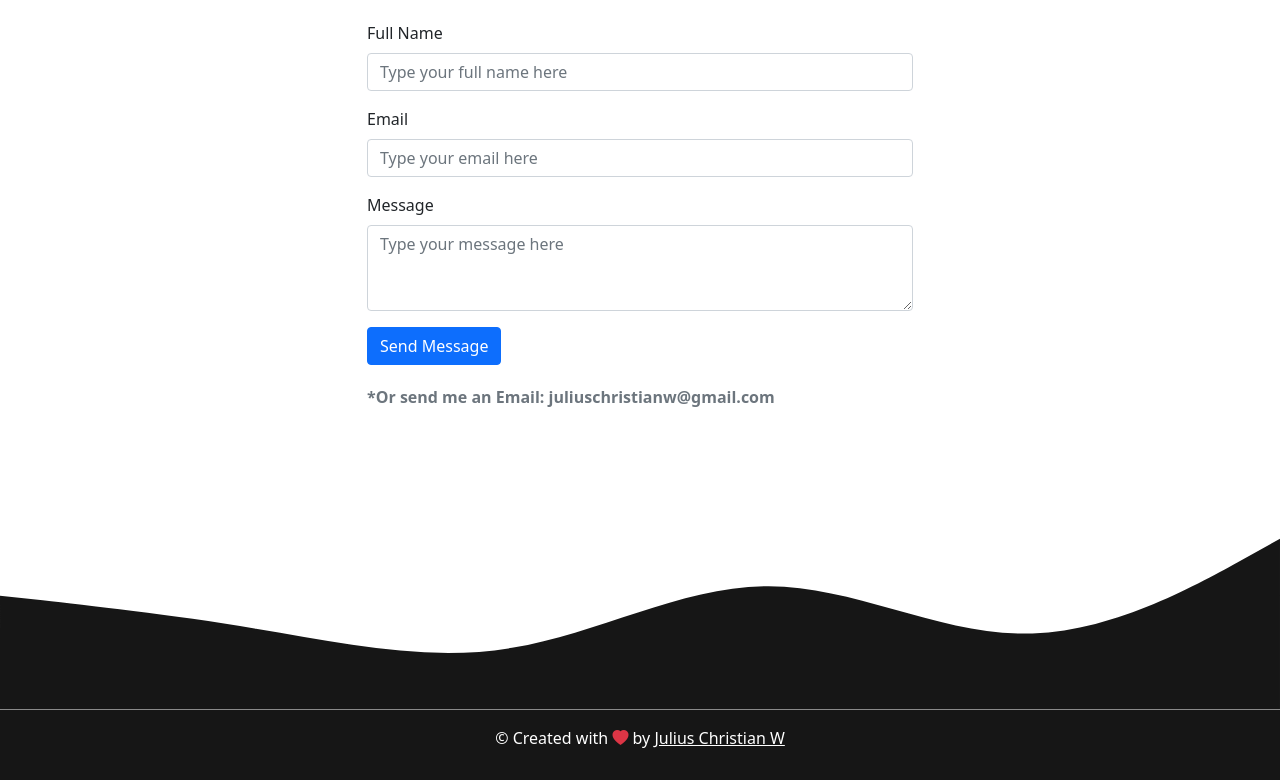
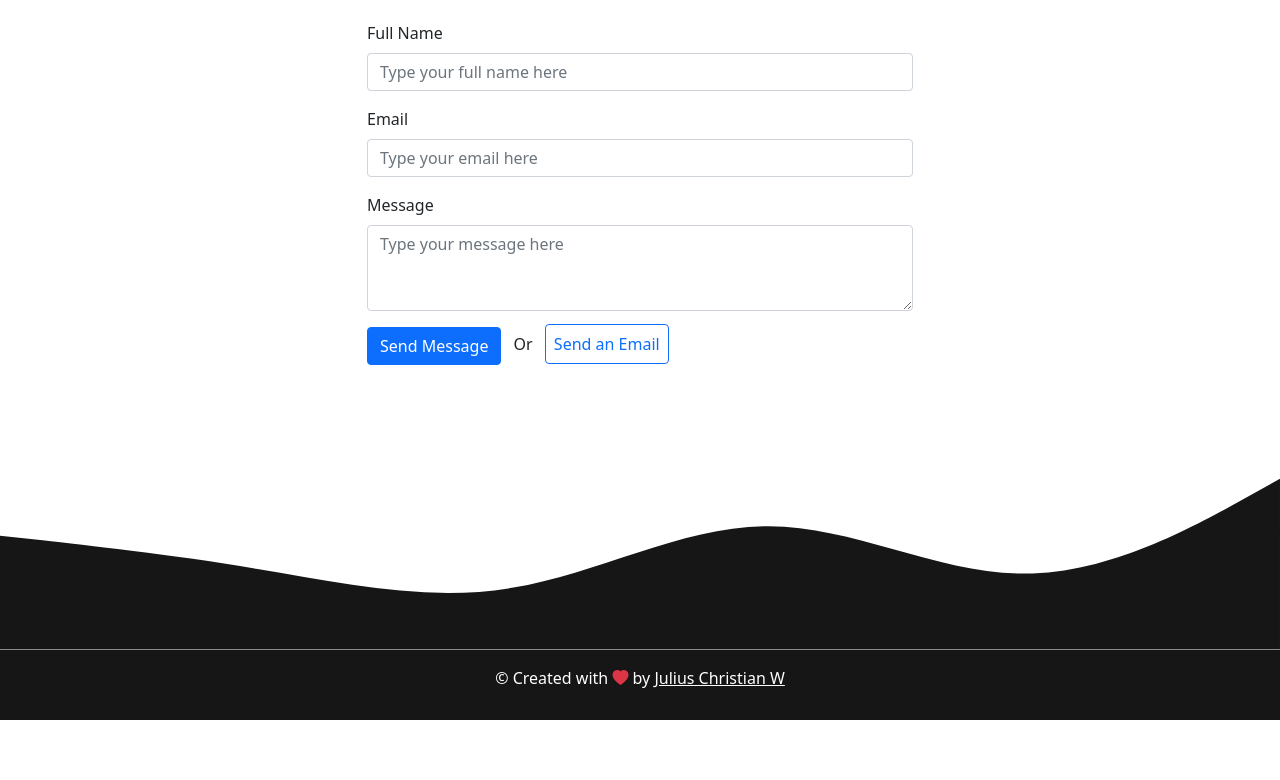
Before and after one commit to juliuschristianw/juliuschristianw.github-io, a plain HTML site: page index.html in a window 1280 px wide. Shown: the part 2118-2898 px from the top of the page. After the commit the page ends 2838 px from the top, so only its background shows below. Drawn offline with nearby package versions, Linux system fonts and the light colour scheme.

Commit message:
Nambah send email

```diff
--- a/index.html
+++ b/index.html
@@ -174,7 +174,11 @@
 
               <button type="submit" class="btn btn-primary btn-send">Send Message</button>
 
-              <p class="text-muted">*Or send me an Email: juliuschristianw@gmail.com</p>
+              <span class="mx-2">Or</span>
+
+              <a href="mailto:juliuschristianw@gmail.com?subject=Job Offers" target="_blank" class="p-2 rounded">Send an Email</a>
+
+
 
               <button class="btn btn-primary btn-loading d-none" type="button" disabled>
                 <span class="spinner-border spinner-border-sm" role="status" aria-hidden="true"></span>
--- a/style.css
+++ b/style.css
@@ -28,6 +28,18 @@ section {
   margin-top: 20px;
   font-weight: bold;
 }
+
+#contact a {
+  text-decoration: none;
+  border: 1px solid #1170fd;
+  transition: 0.3s;
+}
+
+#contact a:hover {
+  background-color: #1170fd;
+  color: white;
+}
+
 footer {
   min-height: 70px;
   background-color: #161616;
```
